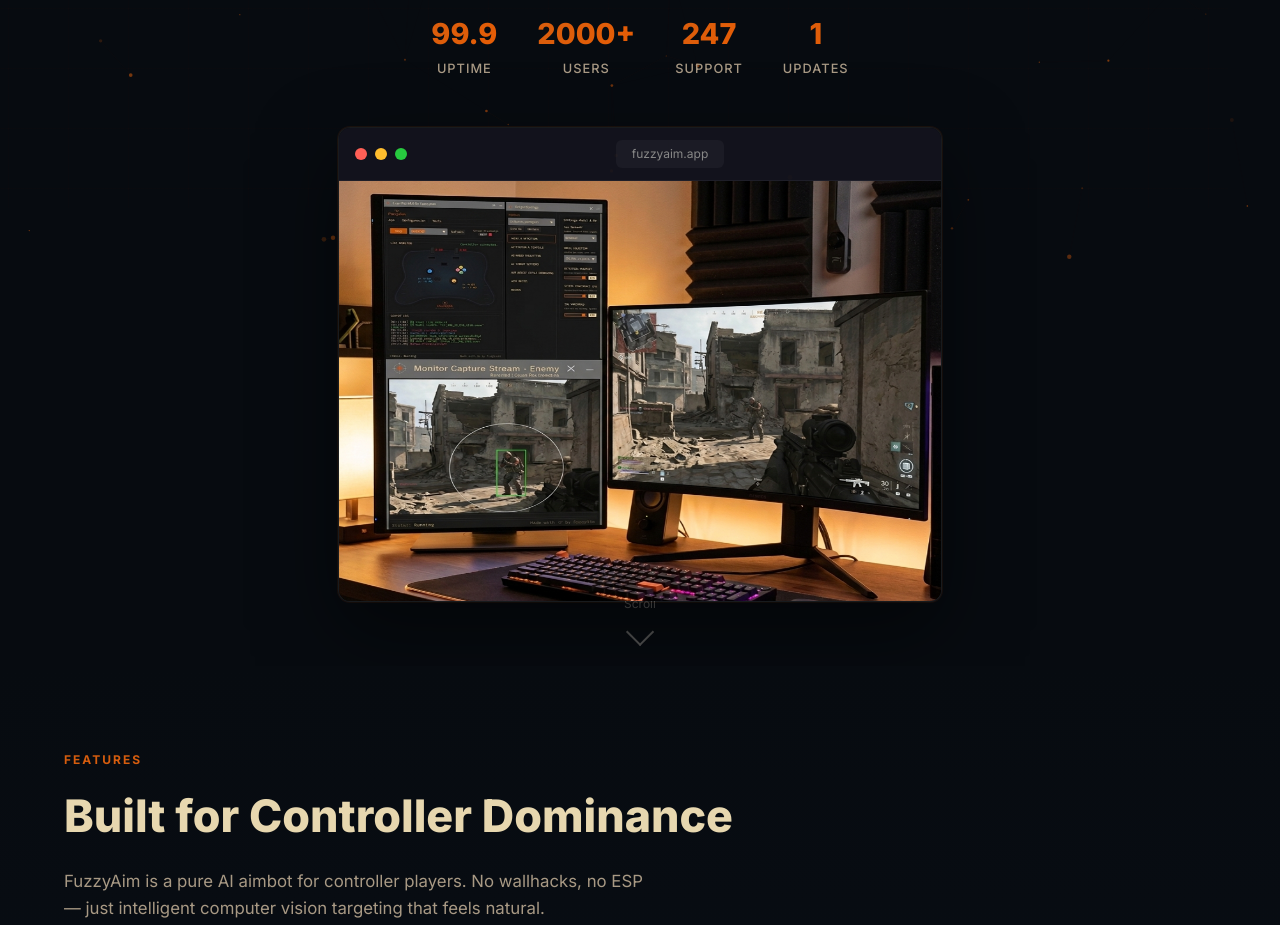
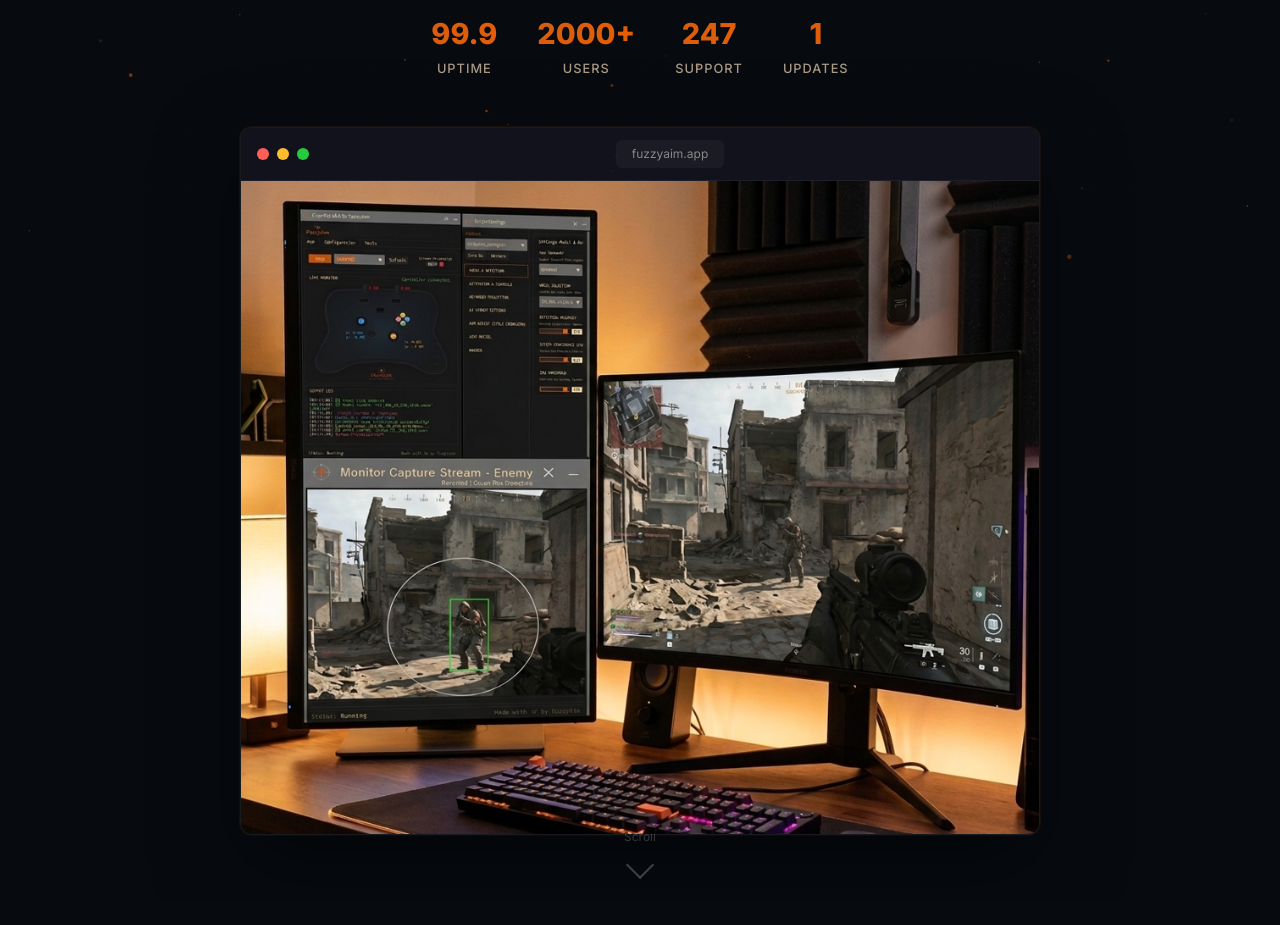
Before and after one commit to FuzzyBear9091/FuzzyAim, a plain HTML site: page index.html in a window 1280 px wide. Shown: the part 540-1465 px from the top of the page. Drawn offline with Linux system fonts and the light colour scheme; animation ran at ten frames a second.

Commit message:
Widen mockup container to 900px

```diff
--- a/index.html
+++ b/index.html
@@ -265,7 +265,7 @@
     }
     .hero-mockup {
       margin: 3rem auto 0;
-      max-width: 750px;
+      max-width: 900px;
       border-radius: 12px;
       overflow: hidden;
       border: 1px solid rgba(255,255,255,0.08);
@@ -286,7 +286,7 @@
       font-size: 0.75rem; color: #888; background: rgba(255,255,255,0.04);
       padding: 4px 16px; border-radius: 6px;
     }
-    .mockup-img { width: 100%; display: block; object-fit: fill; max-height: 420px; }
+    .mockup-img { width: 100%; display: block; object-fit: fill; }
     .scroll-indicator {
       position: absolute; bottom: 2rem; left: 50%;
       transform: translateX(-50%);
```
